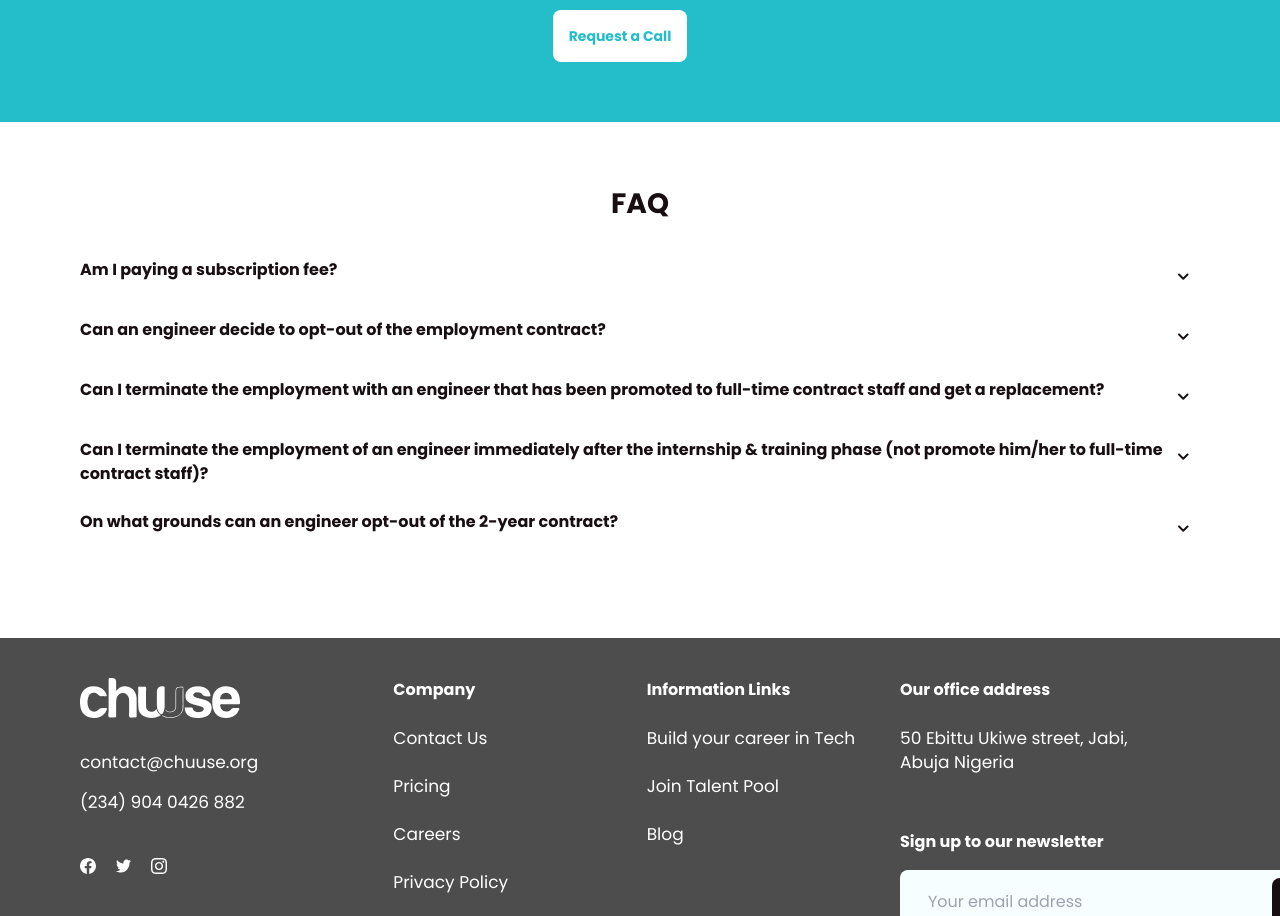
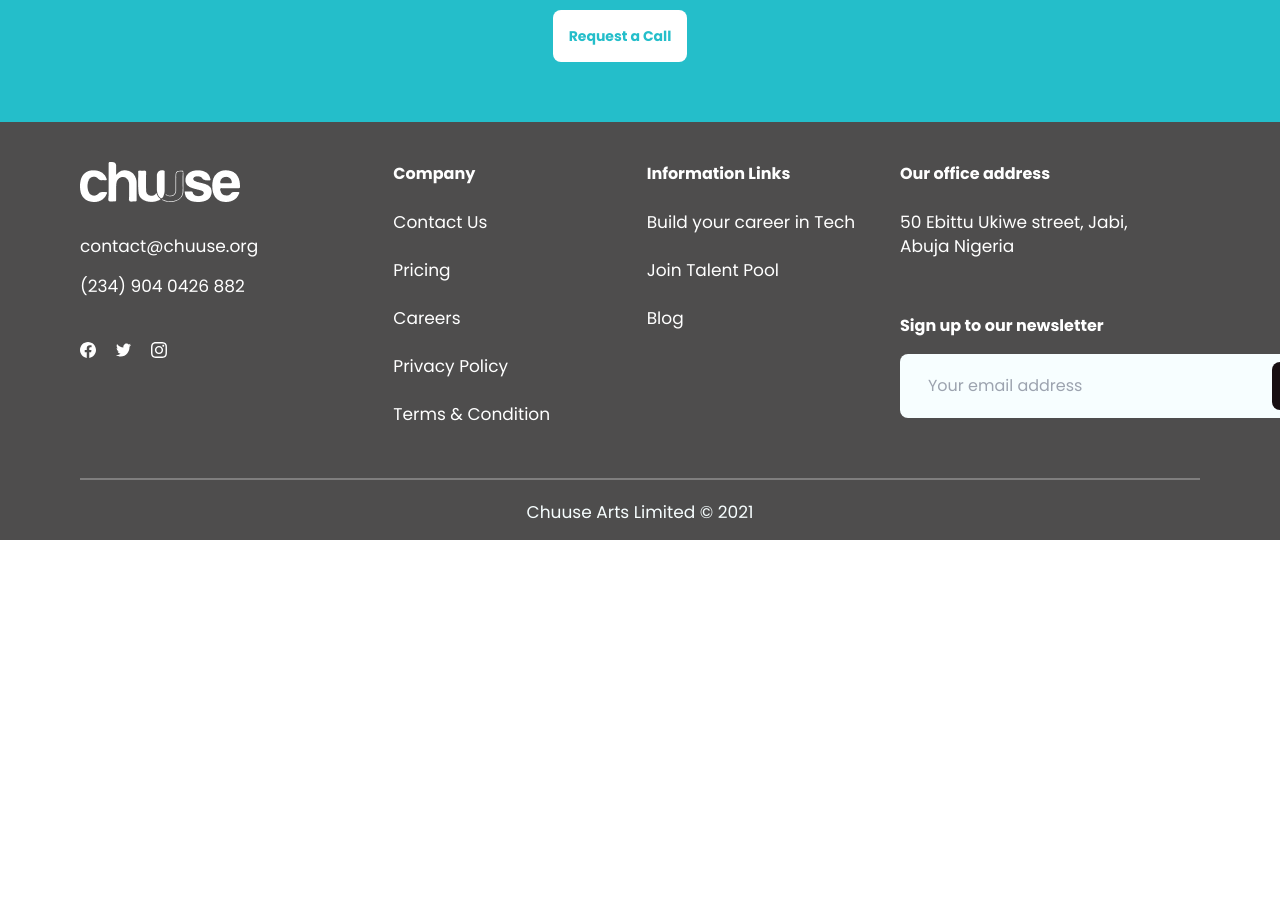
Before and after one commit to Kemmie001/chuuse-new, a Nuxt app: page /talent in a window 1280 px wide. Shown: the part 2000-2916 px from the top of the page. After the commit the page ends 2540 px from the top, so only its background shows below. Built offline with nearby package versions, Linux system fonts and the light colour scheme; what vue-verification-code-input would draw is missing.

Commit message:
removed the faq on the talent pool page

```diff
--- a/pages/talent.vue
+++ b/pages/talent.vue
@@ -147,7 +147,7 @@
         </div>
       </div>
     </div>
-    <section class="faq bg-white text-gray-dark">
+    <!-- <section class="faq bg-white text-gray-dark">
       <div class="lg:pt16 pt-10 pb-20 lg:px-20 px-8">
         <h1 class="header4 py-6 text-center">FAQ</h1>
         <div class="">
@@ -246,7 +246,7 @@
           </p>
         </div>
       </div>
-    </section>
+    </section> -->
   </div>
 </template>
 
@@ -254,29 +254,29 @@
 export default {
   data() {
     return {
-      menuOpen: false,
-      showPro: false,
-      showAccelerate: false,
-      showLed: false,
-      showCrash: false
+      // menuOpen: false,
+      // showPro: false,
+      // showAccelerate: false,
+      // showLed: false,
+      // showCrash: false
     }
   },
   methods: {
-    toggleMenu() {
-      this.menuOpen = !this.menuOpen
-    },
-    togglePro() {
-      this.showPro = !this.showPro
-    },
-    toggleAccelerate() {
-      this.showAccelerate = !this.showAccelerate
-    },
-    toggleLed() {
-      this.showLed = !this.showLed
-    },
-    toggleCrash() {
-      this.showCrash = !this.showCrash
-    }
+    // toggleMenu() {
+    //   this.menuOpen = !this.menuOpen
+    // },
+    // togglePro() {
+    //   this.showPro = !this.showPro
+    // },
+    // toggleAccelerate() {
+    //   this.showAccelerate = !this.showAccelerate
+    // },
+    // toggleLed() {
+    //   this.showLed = !this.showLed
+    // },
+    // toggleCrash() {
+    //   this.showCrash = !this.showCrash
+    // }
   }
 }
 </script>
```
Also changed, not shown: 12 other files (tests, documents, lock files or other folders).
